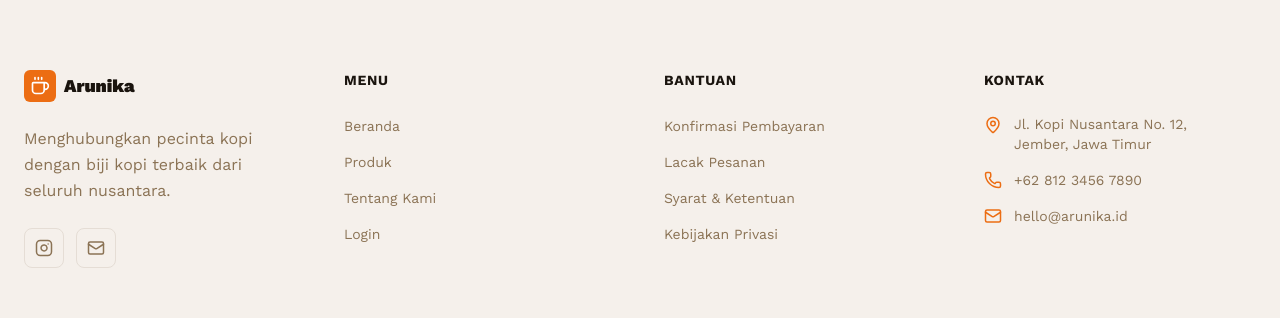
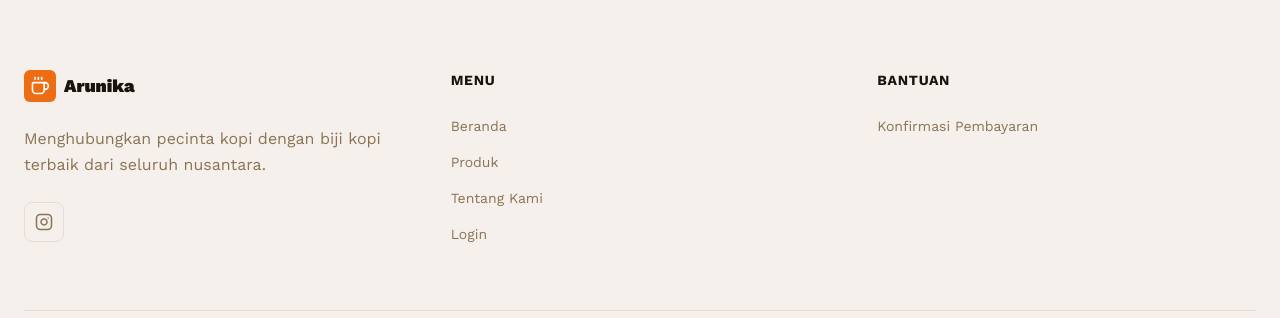
Before and after one commit to AstorBoy11/Arunika, a Next.js app: page / in a window 1280 px wide. Shown: the part 3502-3820 px from the top of the page. Built offline with nearby package versions, Linux system fonts and the light colour scheme.

Commit message:
feat: update layout by reducing grid columns and removing contact section

```diff
--- a/app/page.tsx
+++ b/app/page.tsx
@@ -451,7 +451,7 @@
         : "bg-[#f5f0eb] border-[#e5ddd5]"
         }`}>
         <div className="max-w-7xl mx-auto px-6">
-          <div className="grid grid-cols-1 sm:grid-cols-2 lg:grid-cols-4 gap-12 mb-16">
+          <div className="grid grid-cols-1 sm:grid-cols-2 lg:grid-cols-3 gap-12 mb-16">
             {/* Brand Column */}
             <div>
               <div className="flex items-center gap-2 mb-6">
@@ -467,7 +467,7 @@
                 nusantara.
               </p>
               <div className="flex gap-3">
-                {[Instagram, Mail].map((Icon, i) => (
+                {[Instagram, ].map((Icon, i) => (
                   <a
                     key={i}
                     href="#"
@@ -508,9 +508,6 @@
               <ul className={`space-y-3 ${isDark ? "text-[#9a6c4c]" : "text-[#8b7355]"}`}>
                 {[
                   "Konfirmasi Pembayaran",
-                  "Lacak Pesanan",
-                  "Syarat & Ketentuan",
-                  "Kebijakan Privasi",
                 ].map((item) => (
                   <li key={item}>
                     <a href="#" className="hover:text-[#ec6d13] transition-colors text-sm">
@@ -518,28 +515,6 @@
                     </a>
                   </li>
                 ))}
-              </ul>
-            </div>
-
-            {/* Contact */}
-            <div>
-              <h4 className={`font-bold mb-6 uppercase tracking-wider text-sm ${isDark ? "text-white" : "text-[#1a140e]"
-                }`}>
-                Kontak
-              </h4>
-              <ul className={`space-y-4 ${isDark ? "text-[#9a6c4c]" : "text-[#8b7355]"}`}>
-                <li className="flex items-start gap-3">
-                  <MapPin size={18} className="text-[#ec6d13] mt-0.5 flex-shrink-0" />
-                  <span className="text-sm">Jl. Kopi Nusantara No. 12,<br />Jember, Jawa Timur</span>
-                </li>
-                <li className="flex items-center gap-3">
-                  <Phone size={18} className="text-[#ec6d13] flex-shrink-0" />
-                  <span className="text-sm">+62 812 3456 7890</span>
-                </li>
-                <li className="flex items-center gap-3">
-                  <Mail size={18} className="text-[#ec6d13] flex-shrink-0" />
-                  <span className="text-sm">hello@arunika.id</span>
-                </li>
               </ul>
             </div>
           </div>
```
